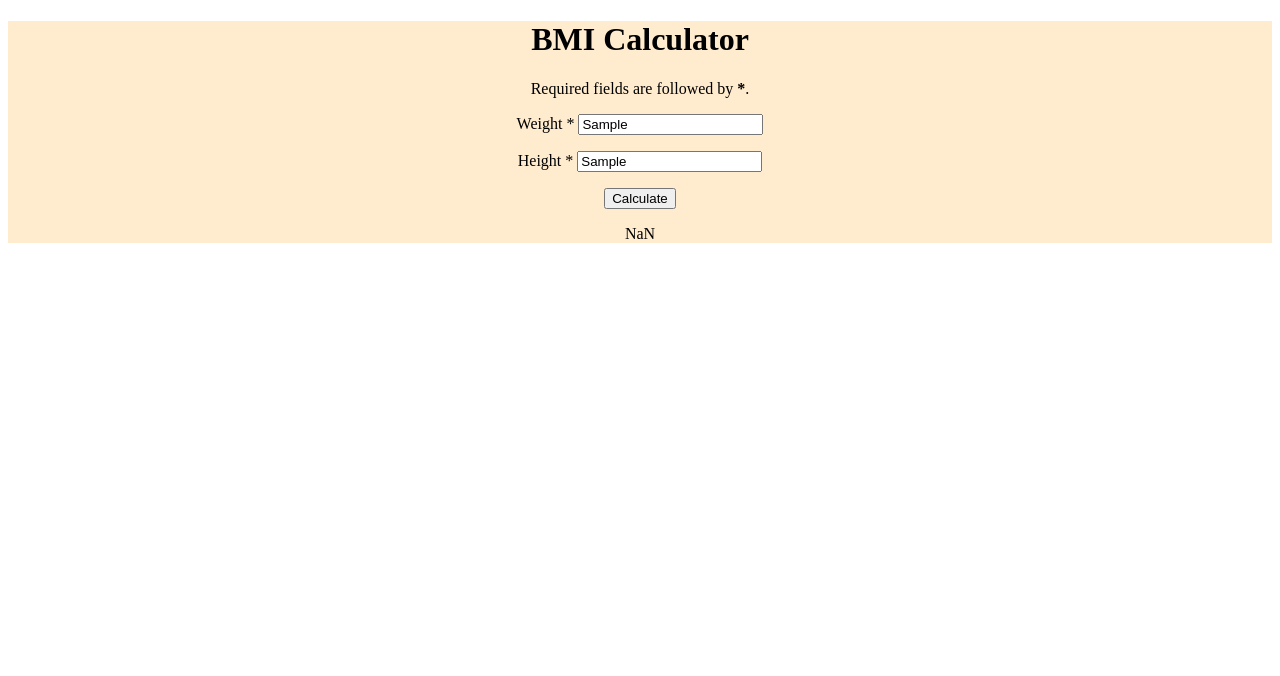
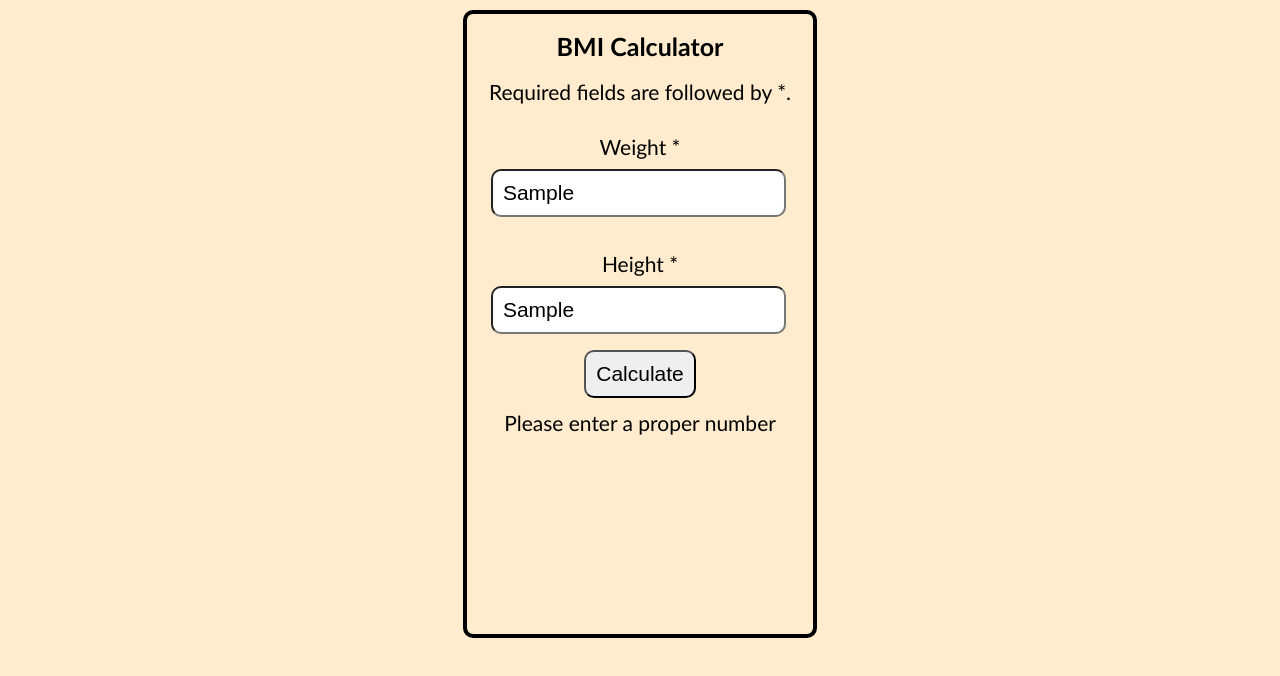
Before and after one commit to harichandanmohanty/bmi-calculator, a plain HTML site: page index.html in a window 1280 px wide. Both pictures are taken after typing "Sample", "Sample" into the empty fields and a click on the button "Calculate". Drawn offline with Linux system fonts and the light colour scheme.

Commit message:
updated style

```diff
--- a/index.html
+++ b/index.html
@@ -9,11 +9,11 @@
     <div class="box">
         <form>
             <h1>BMI Calculator</h1>
-            <p>
-                Required fields are followed by
-                <strong><span aria-label="required">*</span></strong>.
-              </p>
             <section>
+                <p>
+                    Required fields are followed by
+                    <strong><span aria-label="required">*</span></strong>.
+                  </p>
                 <p>
                     <label for="weight">Weight <span aria-label="required">*</span></label>
                     <input type="text" inputmode="numeric" id="weight" name="user_weight" required>
--- a/main.js
+++ b/main.js
@@ -4,22 +4,26 @@ const calulateButton = document.querySelector('#calulate-bmi');
 const output = document.querySelector('#output');
 const form =document.querySelector('form');
 
-weight.addEventListener('change', () => {
-    let isValid = /^-?\d+(\.\d+)?$/.test(weight.value);
-    if (!isValid) {
-        alert('Please enter a proper decimal number');
-    }
-});
+// weight.addEventListener('change', () => {
+//     if (isNaN(weight.value) || weight.value < 1 || weight.value == "") {
+//         alert('Please enter a proper decimal number');
+//     }
+// });
 
-height.addEventListener('change', () => {
-    let isValid = /^-?\d+(\.\d+)?$/.test(height.value);
-    if (!isValid) {
-        alert('Please enter a proper decimal number');
-    }
-});
+// height.addEventListener('change', () => {
+//     if (isNaN(height.value) || height.value < 1 || weight.value == "") {
+//         alert('Please enter a proper decimal number');
+//     }
+// });
 
 function calculateBMI() {
-    return ((weight.value*10000)/(height.value*height.value)).toFixed(3);
+    if (isNaN(height.value) || height.value < 1 || weight.value == "") {
+        return 'Please enter a proper number';
+    }else if (isNaN(weight.value) || weight.value < 1 || weight.value == "") {
+        return 'Please enter a proper number';
+    } else {
+        return ((weight.value*10000)/(height.value*height.value)).toFixed(3);
+    }
 }
 
 calulateButton.addEventListener('click', () => {
--- a/style.css
+++ b/style.css
@@ -1,5 +1,88 @@
+/* http://meyerweb.com/eric/tools/css/reset/
+   v2.0 | 20110126
+   License: none (public domain)
+*/
+
+html, body, div, span, applet, object, iframe,
+h1, h2, h3, h4, h5, h6, p, blockquote, pre,
+a, abbr, acronym, address, big, cite, code,
+del, dfn, em, img, ins, kbd, q, s, samp,
+small, strike, strong, sub, sup, tt, var,
+b, u, i, center,
+dl, dt, dd, ol, ul, li,
+fieldset, form, label, legend,
+table, caption, tbody, tfoot, thead, tr, th, td,
+article, aside, canvas, details, embed,
+figure, figcaption, footer, header, hgroup,
+menu, nav, output, ruby, section, summary,
+time, mark, audio, video {
+	margin: 0;
+	padding: 0;
+	border: 0;
+	font-size: 100%;
+	font: inherit;
+	vertical-align: baseline;
+}
+/* HTML5 display-role reset for older browsers */
+article, aside, details, figcaption, figure,
+footer, header, hgroup, menu, nav, section {
+	display: block;
+}
+body {
+	line-height: 1;
+}
+ol, ul {
+	list-style: none;
+}
+blockquote, q {
+	quotes: none;
+}
+blockquote:before, blockquote:after,
+q:before, q:after {
+	content: '';
+	content: none;
+}
+table {
+	border-collapse: collapse;
+	border-spacing: 0;
+}
+b {
+    font-weight:bold;
+}
+
+/* Main CSS */
+
+body {
+    background-color: blanchedalmond;
+    font-family: 'Gill Sans', 'Gill Sans MT', Calibri, 'Trebuchet MS', sans-serif;
+}
+
+h1 {
+    font-size:calc(20px + 0.390625vw);
+    font-weight: 600;
+    padding: 10px;
+}
+
 .box {
-    background-color: blanchedalmond;
-    margin: 0 auto;
+    border: 4px solid black;
+    margin: 10px auto;
+    border-radius: 10px;
     text-align: center;
+    width: fit-content;
+    height: 600px;
+    padding: 10px;
 }
+
+
+p,button,input {
+    font-size: calc(16px + 0.390625vw);
+    padding: 10px;
+    margin: 2px;
+    border-radius: 10px;
+}
+
+label,input {
+    display: block;
+    padding: 10px;
+    margin: 2px;
+}
```
